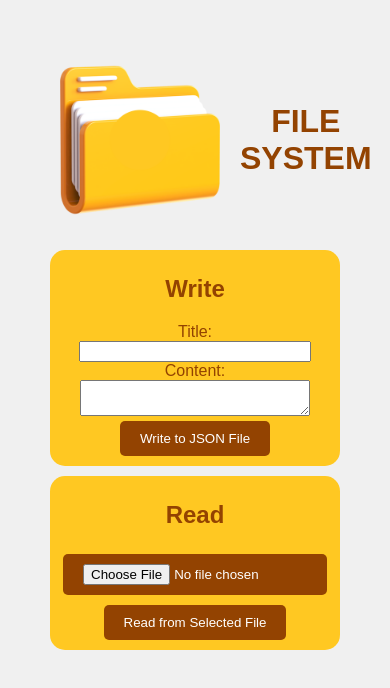
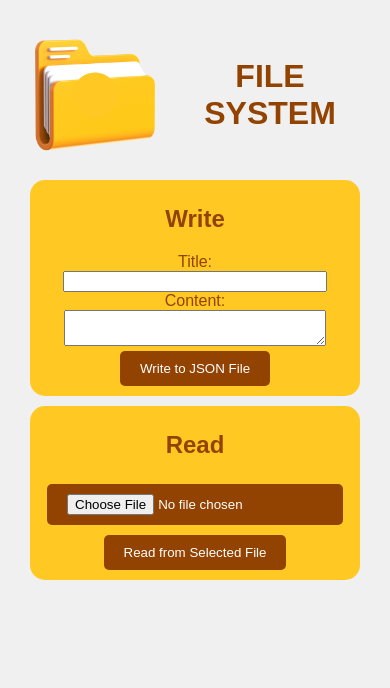
Before and after one commit to aira-E/Website-and-Mobile-System-Project-Compilation, a plain HTML site: page Application#5-FileSystem/www/index.html in a window 390 px wide. Drawn offline with Linux system fonts and the light colour scheme; some packages are replaced by stand-ins of ours.

Commit message:
fix build

```diff
--- a/Application#5-FileSystem/www/css/index.css
+++ b/Application#5-FileSystem/www/css/index.css
@@ -4,7 +4,7 @@ body {
     justify-content: center;
     align-items: center;
     height: 100vh;
-    margin: 40px;
+    margin: 20px;
     text-align: center;
    }
 
@@ -25,7 +25,7 @@ button, #fileInput {
 }
 
 img{
-    width: 200px;
+    width: 150px;
     height: auto;
 }
 
```
